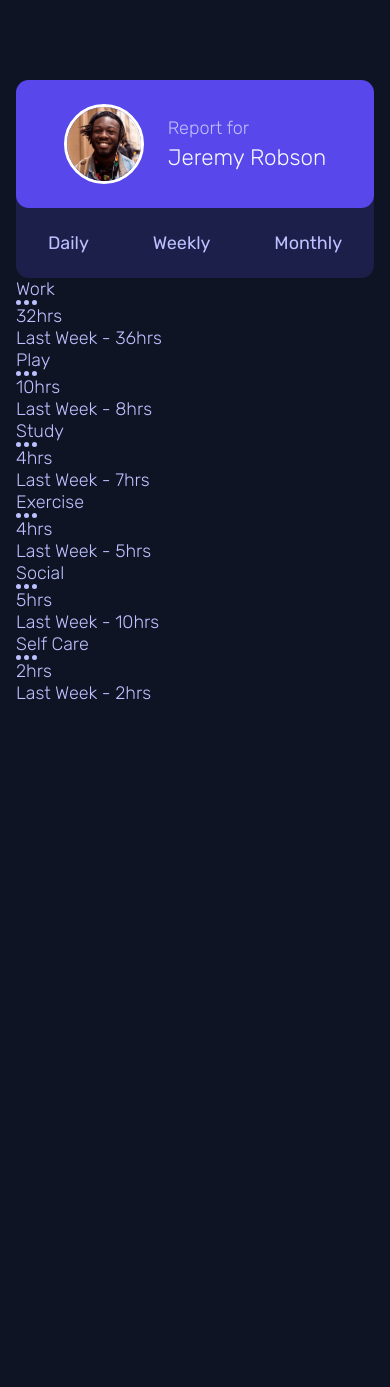
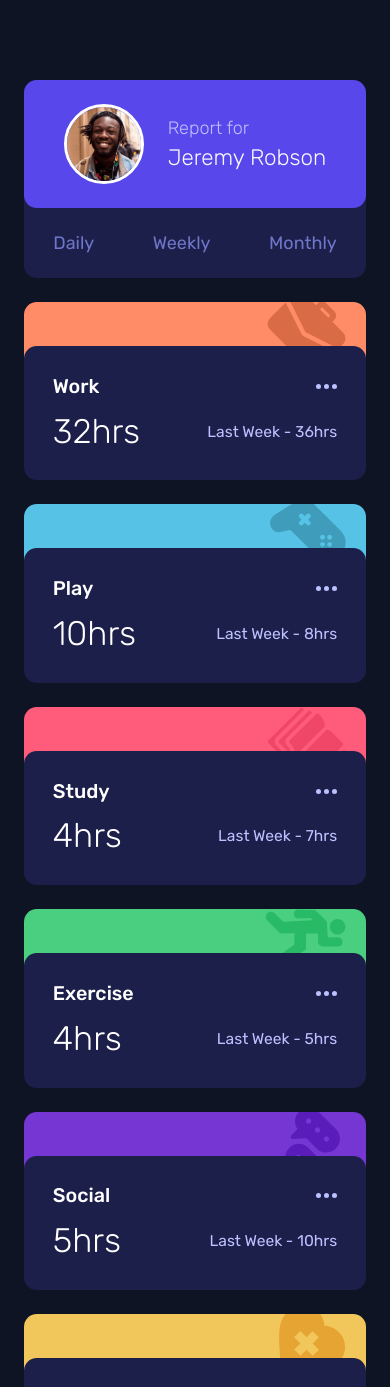
Before and after one commit to MatiasBastarrica/time-tracking-dashboard, a plain HTML site: page index.html in a window 390 px wide. Shown: the top 1387 px of the page. Before the commit the page ends 844 px from the top, so only its background shows below. Drawn offline with Linux system fonts and the light colour scheme.

Commit message:
Position and style each of the cells of the dashboard for the mobile layout

```diff
--- a/index.html
+++ b/index.html
@@ -44,7 +44,7 @@
             </ul>
           </div>
         </div>
-        <div class="cell">
+        <div class="cell work-cell">
           <div class="cell__header"></div>
           <div class="cell__content">
             <div class="cell-wrapper-header">
@@ -63,7 +63,7 @@
             </div>
           </div>
         </div>
-        <div class="cell">
+        <div class="cell play-cell">
           <div class="cell__header"></div>
           <div class="cell__content">
             <div class="cell-wrapper-header">
@@ -82,7 +82,7 @@
             </div>
           </div>
         </div>
-        <div class="cell">
+        <div class="cell study-cell">
           <div class="cell__header"></div>
           <div class="cell__content">
             <div class="cell-wrapper-header">
@@ -101,7 +101,7 @@
             </div>
           </div>
         </div>
-        <div class="cell">
+        <div class="cell exercise-cell">
           <div class="cell__header"></div>
           <div class="cell__content">
             <div class="cell-wrapper-header">
@@ -120,7 +120,7 @@
             </div>
           </div>
         </div>
-        <div class="cell">
+        <div class="cell social-cell">
           <div class="cell__header"></div>
           <div class="cell__content">
             <div class="cell-wrapper-header">
@@ -139,7 +139,7 @@
             </div>
           </div>
         </div>
-        <div class="cell">
+        <div class="cell self-care-cell">
           <div class="cell__header"></div>
           <div class="cell__content">
             <div class="cell-wrapper-header">
--- a/styles.css
+++ b/styles.css
@@ -68,10 +68,15 @@ body {
 }
 
 main {
-  padding: 5rem 1rem;
+  padding: 5rem 1.5rem;
 }
 
 /* ### TIME TRACKING DASHBOARD ### */
+
+.time-tracking-dashboard {
+  display: grid;
+  gap: 1.5rem;
+}
 
 /* ## INTRO SECTION ## */
 
@@ -114,4 +119,90 @@ main {
 
 .intro__content button {
   font-weight: var(--fw-400);
+  color: var(--pruple-500);
 }
+
+.cell {
+  border-radius: 0.8rem;
+}
+
+.cell__header {
+  width: 100%;
+  height: 70px;
+  /* background-color: deeppink; */
+  border-top-left-radius: 0.8rem;
+  border-top-right-radius: 0.8rem;
+  background-repeat: no-repeat;
+}
+
+.work-cell .cell__header {
+  background-color: var(--orange-300);
+  background-image: url(./images/icon-work.svg);
+  background-position: top -10px right 20px;
+}
+
+.play-cell .cell__header {
+  background-color: var(--blue-300);
+  background-image: url(./images/icon-play.svg);
+  background-position: top -5px right 20px;
+}
+
+.study-cell .cell__header {
+  background-color: var(--pink-400);
+  background-image: url(./images/icon-study.svg);
+  background-position: top 0px right 20px;
+}
+
+.exercise-cell .cell__header {
+  background-color: var(--green-400);
+  background-image: url(./images/icon-exercise.svg);
+  background-position: top 0px right 20px;
+}
+
+.social-cell .cell__header {
+  background-color: var(--purple-700);
+  background-image: url(./images/icon-social.svg);
+  background-position: top -10px right 20px;
+}
+
+.self-care-cell .cell__header {
+  background-color: var(--yellow-300);
+  background-image: url(./images/icon-self-care.svg);
+  background-position: top -10px right 20px;
+}
+
+.cell__content {
+  background-color: var(--navy-900);
+  padding: 1.8rem;
+  border-radius: 0.8rem;
+  margin-top: -26px;
+}
+
+.cell-wrapper-header {
+  display: flex;
+  align-items: center;
+  justify-content: space-between;
+}
+
+.cell-title {
+  font-weight: var(--fw-500);
+  color: #fff;
+  font-size: 1.235rem;
+}
+
+.time-display-wrapper {
+  display: flex;
+  align-items: center;
+  justify-content: space-between;
+  margin-top: 0.8rem;
+}
+
+.time-display {
+  color: #fff;
+  font-size: 2.125rem;
+}
+
+.time-desc {
+  font-weight: var(--fw-400);
+  font-size: 0.975rem;
+}
```
